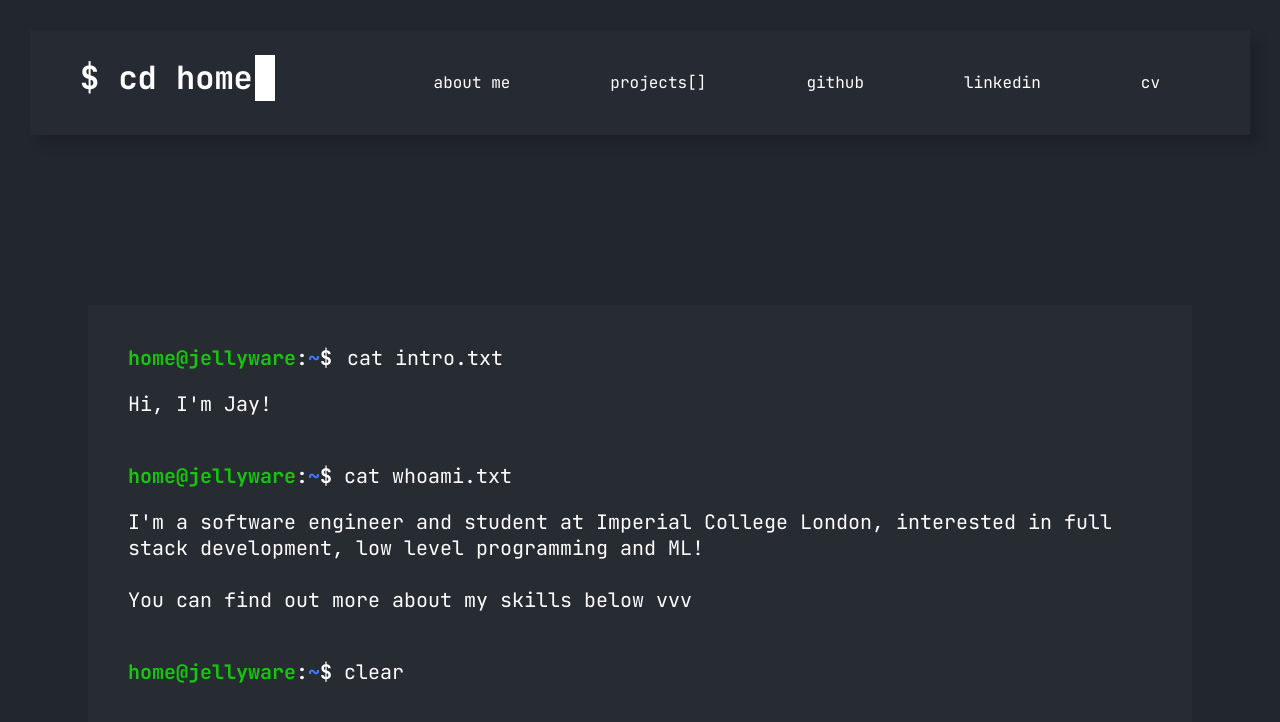
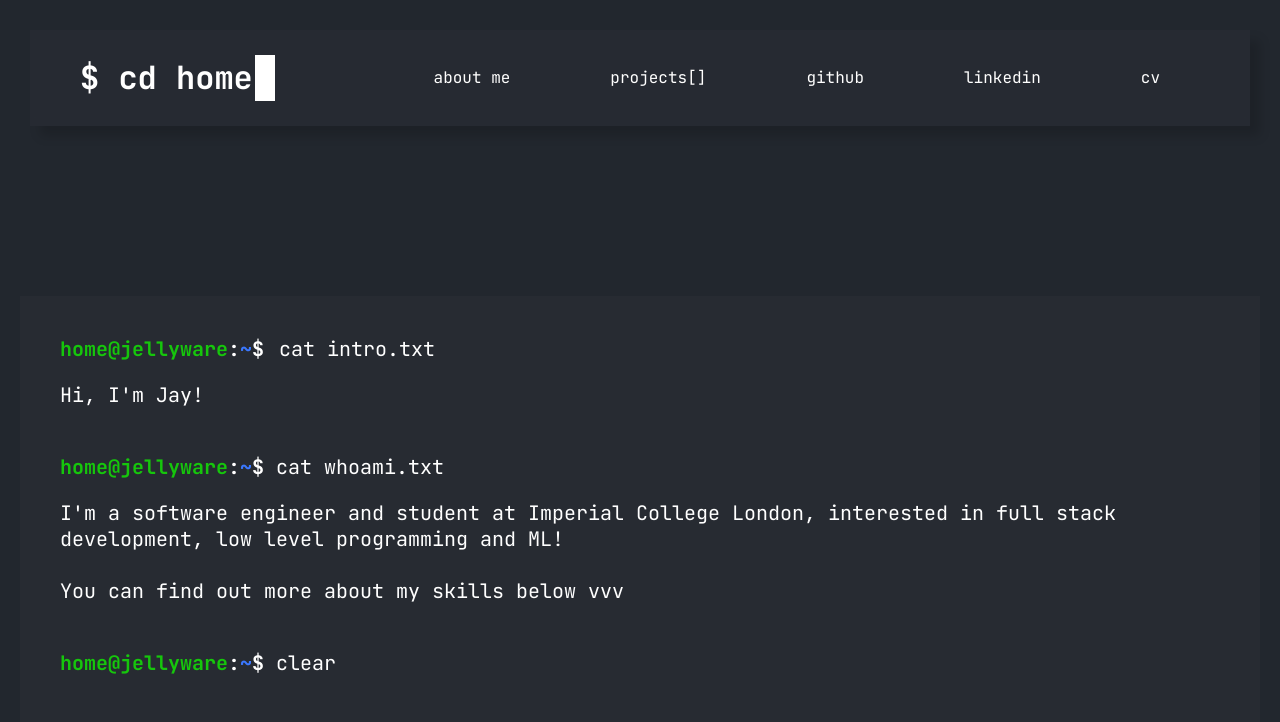
Before and after one commit to jaym-01/jellyware, a Next.js app: page / in a window 1280 px wide. Shown: the top 722 px of the page. Built offline with nearby package versions, Linux system fonts and the light colour scheme.

Commit message:
fixed bugs with the header and added animations

```diff
--- a/next.config.mjs
+++ b/next.config.mjs
@@ -4,5 +4,3 @@ const nextConfig = {
     includePaths: [`./src/styles`],
   },
 };
-
-export default nextConfig;
--- a/src/components/Header/Header.tsx
+++ b/src/components/Header/Header.tsx
@@ -5,6 +5,8 @@ import styles from "@/styles/components/header.module.scss";
 import { navData } from "@/utils/nav_data";
 import { useEffect, useState } from "react";
 import { motion } from "framer-motion";
+
+const headerBaseHeight = 160;
 
 const baseDelay = 0.3;
 const unitDelay = 0.1;
@@ -29,7 +31,7 @@ function getNavLinkAnimateProps(i: number) {
 
 export default function Header() {
   const [open, setOpen] = useState(false);
-  const [smallScreen, setSmallScreen] = useState(false);
+  const [smallScreen, setSmallScreen] = useState(true);
 
   useEffect(() => {
     const handleResize = () => {
@@ -50,29 +52,19 @@ export default function Header() {
       <motion.header
         className={styles.headerComp}
         initial={{
-          height: 95,
+          height: "auto",
         }}
         animate={{
-          height: open && smallScreen ? 500 : 95,
+          height: "auto",
         }}
         transition={{ duration: baseDelay, ease: "easeInOut" }}
       >
-        <div className={styles.topWrapper}>
-          <Link href={navData[0].link} className={styles.titleWrapper}>
-            <h1 className={styles.headerTitle}>{navData[0].title}</h1>
-            <div className={styles.cursorWrapper}>
-              <div className={styles.cursor}></div>
-            </div>
-          </Link>
-          <div className={styles.ddbWrapper}>
-            <span
-              className={styles.dropdownButton}
-              onClick={() => setOpen((prev) => !prev)}
-            >
-              {open ? "clear" : "ls"}
-            </span>
+        <Link href={navData[0].link} className={styles.titleWrapper}>
+          <h1 className={styles.headerTitle}>{navData[0].title}</h1>
+          <div className={styles.cursorWrapper}>
+            <div className={styles.cursor}></div>
           </div>
-        </div>
+        </Link>
 
         {(!smallScreen || open) && (
           <nav className={styles.nav}>
@@ -97,6 +89,15 @@ export default function Header() {
             )}
           </nav>
         )}
+
+        <div className={styles.ddbWrapper}>
+          <span
+            className={styles.dropdownButton}
+            onClick={() => setOpen((prev) => !prev)}
+          >
+            {open ? "clear" : "ls"}
+          </span>
+        </div>
       </motion.header>
     </div>
   );
--- a/src/styles/components/header.module.scss
+++ b/src/styles/components/header.module.scss
@@ -66,6 +66,7 @@
 .navLink {
   color: white;
   text-decoration: none;
+  width: max-content;
 }
 
 .navLink:hover {
@@ -76,7 +77,10 @@
   flex: 1;
   width: 100%;
   display: flex;
-  justify-content: flex-end;
+  $padding-y: 10px;
+  padding-top: $padding-y;
+  padding-bottom: $padding-y;
+  justify-content: flex-start;
   align-items: center;
 }
 
@@ -91,12 +95,12 @@
 
 .topWrapper {
   display: flex;
-  flex-direction: row;
+  flex-direction: column;
   width: 100%;
 }
 
-@media screen and (min-width: 1150px) {
-  .dropdownButton {
+@media screen and (min-width: $smallScreenThreshold) {
+  .ddbWrapper {
     display: none;
   }
   .titleWrapper {
--- a/src/styles/components/home/hero.module.scss
+++ b/src/styles/components/home/hero.module.scss
@@ -3,6 +3,7 @@
 .heroWrapper {
   display: flex;
   flex-direction: column;
+  padding: 20px;
   padding-top: 10vh;
   height: 70vh;
   justify-content: center;
@@ -13,12 +14,13 @@
 .introCont {
   background-color: $primaryColor;
   padding: 40px;
-  width: 80vw;
+  // width: 80vw;
 }
 
 .introCont * {
   color: white;
   font-size: 20px;
+  text-wrap: wrap;
 }
 
 .linkContainer {
--- a/src/styles/variables.module.scss
+++ b/src/styles/variables.module.scss
@@ -1,6 +1,7 @@
 $darkBackground: #22272e;
 $primaryColor: rgba(40, 44, 52, 0.8);
 $blinking-animation: cursorAnimation 1.3s steps(1, start) 0s infinite;
+$smallScreenThreshold: 1150px;
 
 @keyframes cursorAnimation {
   0% {
```
Also changed, not shown: 1 other file (tests, documents, lock files or other folders).
